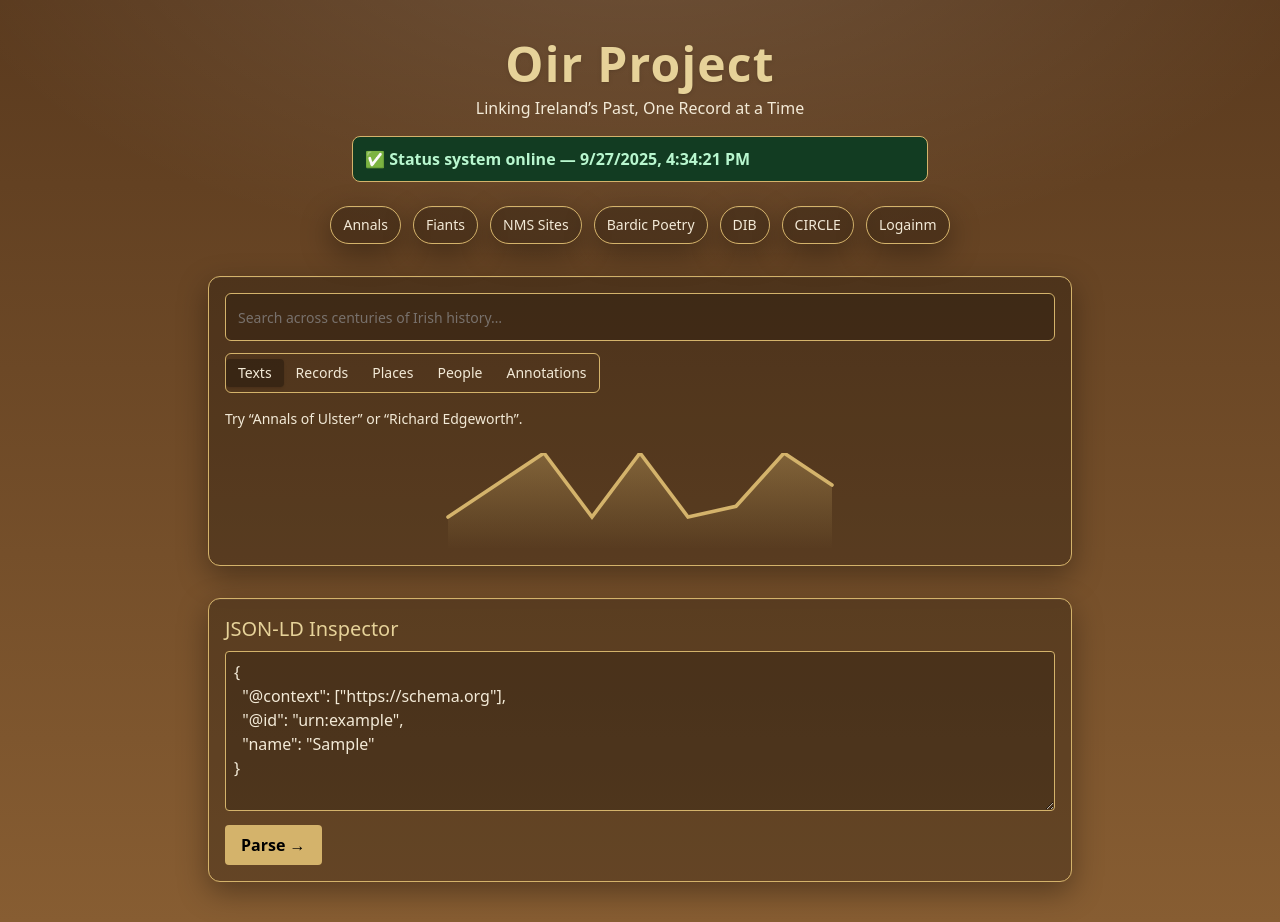
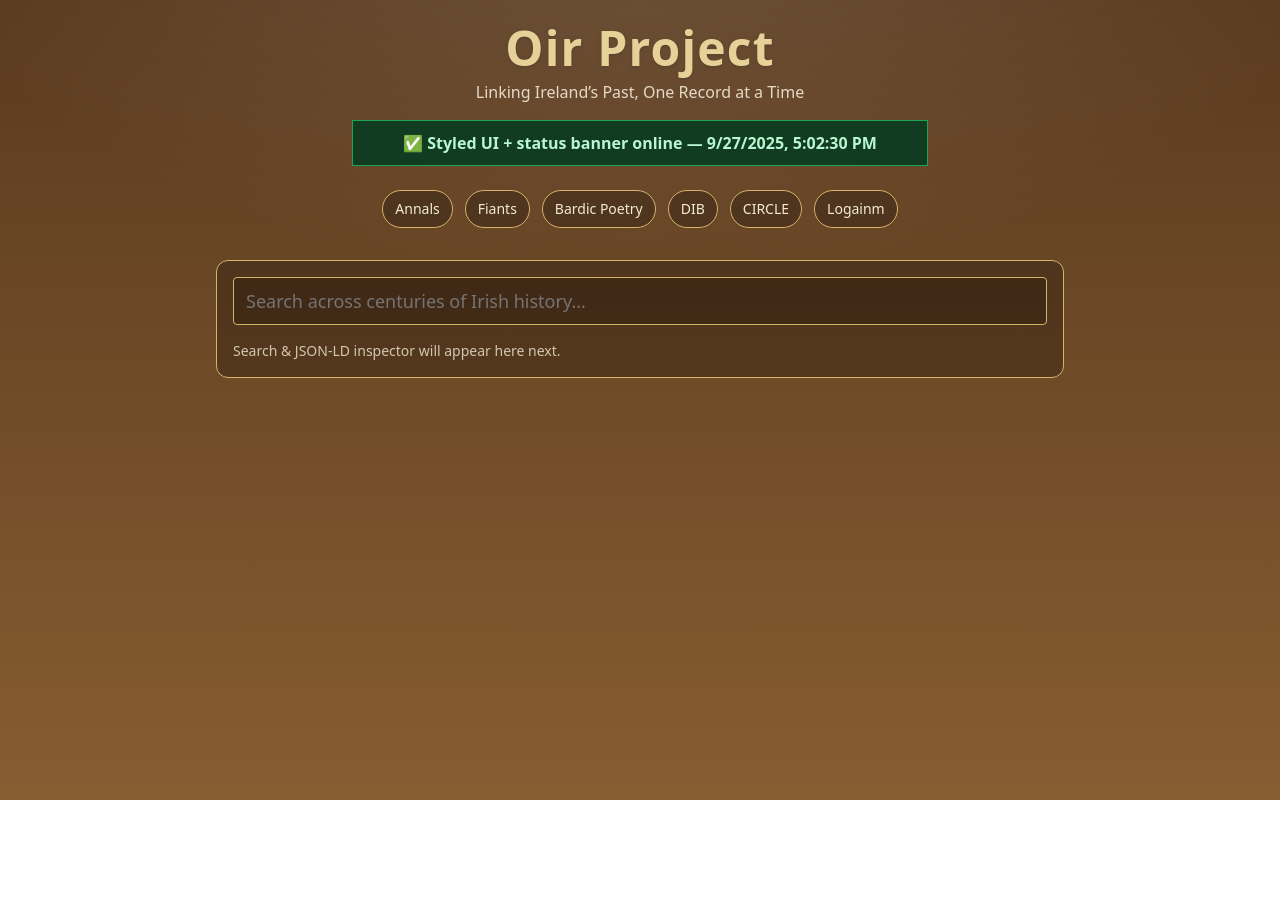
Before and after one commit to finantj/Oir-test-new, a Next.js app: page / in a window 1280 px wide. After the commit the page ends 800 px from the top, so only its background shows below. Built offline with nearby package versions, Linux system fonts and the light colour scheme.

Commit message:
feat: styled parchment UI + green status banner

```diff
--- a/src/app/api/status/route.ts
+++ b/src/app/api/status/route.ts
@@ -6,9 +6,7 @@ export async function GET() {
     const p = path.join(process.cwd(), "src", "status.json");
     const raw = await fs.readFile(p, "utf8");
     return new Response(raw, { headers: { "content-type": "application/json" } });
-  } catch (e:any) {
-    return new Response(JSON.stringify({ steps: [], error: e?.message || String(e) }), {
-      headers: { "content-type": "application/json" }, status: 200
-    });
+  } catch {
+    return new Response(JSON.stringify({ steps: [] }), { headers: { "content-type": "application/json" } });
   }
 }
--- a/src/app/globals.css
+++ b/src/app/globals.css
@@ -3,95 +3,19 @@
 @tailwind utilities;
 
 :root {
-  --background: 0 0% 100%;
-  --foreground: 20 14.3% 4.1%;
-  --card: 0 0% 100%;
-  --card-foreground: 20 14.3% 4.1%;
-  --popover: 0 0% 100%;
-  --popover-foreground: 20 14.3% 4.1%;
-  --primary: 24.6 95% 53.1%;
-  --primary-foreground: 60 9.1% 97.8%;
-  --secondary: 60 4.8% 95.9%;
-  --secondary-foreground: 24 9.8% 10%;
-  --muted: 60 4.8% 95.9%;
-  --muted-foreground: 25 5.3% 44.7%;
-  --accent: 60 4.8% 95.9%;
-  --accent-foreground: 24 9.8% 10%;
-  --destructive: 0 84.2% 60.2%;
-  --destructive-foreground: 60 9.1% 97.8%;
-  --border: 20 5.9% 90%;
-  --input: 20 5.9% 90%;
-  --ring: 24.6 95% 53.1%;
-  --radius: 0.5rem;
+  --oir-brown-700:#5a3a1e;
+  --oir-brown-500:#875d32;
+  --oir-gold-300:#e6d299;
+  --oir-cream:#f3ead7;
 }
 
-.dark {
-  --background: 20 14.3% 4.1%;
-  --foreground: 60 9.1% 97.8%;
-  --card: 20 14.3% 4.1%;
-  --card-foreground: 60 9.1% 97.8%;
-  --popover: 20 14.3% 4.1%;
-  --popover-foreground: 60 9.1% 97.8%;
-  --primary: 24.6 95% 53.1%;
-  --primary-foreground: 60 9.1% 97.8%;
-  --secondary: 12 6.5% 15.1%;
-  --secondary-foreground: 60 9.1% 97.8%;
-  --muted: 12 6.5% 15.1%;
-  --muted-foreground: 24 5.4% 63.9%;
-  --accent: 12 6.5% 15.1%;
-  --accent-foreground: 60 9.1% 97.8%;
-  --destructive: 0 72.2% 50.6%;
-  --destructive-foreground: 60 9.1% 97.8%;
-  --border: 12 6.5% 15.1%;
-  --input: 12 6.5% 15.1%;
-  --ring: 24.6 95% 53.1%;
-}
-
-@layer base {
-  * {
-    @apply border-border;
-  }
-  body {
-    @apply bg-background text-foreground;
-  }
-}
-
-:root {
-  --oir-brown-900: #3c2614;
-  --oir-brown-700: #5a3a1e;
-  --oir-brown-500: #875d32;
-  --oir-gold-400: #d4b36b;
-  --oir-gold-300: #e6d299;
-  --oir-cream: #f3ead7;
-}
-
-body.bg-oir {
+body {
+  margin:0;
+  min-height:100vh;
   background:
-    radial-gradient(1200px 600px at 50% -10%, rgba(255, 255, 255, 0.12), transparent 60%),
+    radial-gradient(1200px 600px at 50% -10%, rgba(255,255,255,.12), transparent 60%),
     linear-gradient(to bottom, var(--oir-brown-700), var(--oir-brown-500));
-}
-
-.text-oir-cream {
   color: var(--oir-cream);
 }
-
-.text-gold {
-  color: var(--oir-gold-300);
-}
-
-.bg-gold {
-  background-color: var(--oir-gold-400);
-}
-
-.border-gold {
-  border-color: var(--oir-gold-400);
-}
-
-.shadow-oir {
-  box-shadow: 0 10px 30px rgba(0, 0, 0, 0.35), inset 0 1px 0 rgba(255, 255, 255, 0.05);
-}
-
-input,
-textarea {
-  color: var(--oir-cream);
-}
+.border-gold { border-color:#d4b36b; }
+.text-gold { color: var(--oir-gold-300); }
--- a/src/app/layout.tsx
+++ b/src/app/layout.tsx
@@ -1,20 +1,14 @@
-import "./globals.css";
-import { EB_Garamond } from "next/font/google";
-
-const garamond = EB_Garamond({
-  subsets: ["latin"],
-  variable: "--font-garamond",
-});
+import './globals.css';
 
 export const metadata = {
-  title: "Oir Project",
-  description: "Linking Ireland’s Past, One Record at a Time",
+  title: 'Oir Project',
+  description: 'Linking Ireland’s Past, One Record at a Time'
 };
 
 export default function RootLayout({ children }: { children: React.ReactNode }) {
   return (
-    <html lang="en" className={garamond.variable}>
-      <body className="min-h-screen bg-oir text-oir-cream antialiased">{children}</body>
+    <html lang="en">
+      <body className="min-h-screen">{children}</body>
     </html>
   );
 }
--- a/src/app/page.tsx
+++ b/src/app/page.tsx
@@ -1,206 +1,43 @@
 "use client";
 import { useEffect, useState } from "react";
-import { Tabs, TabsList, TabsTrigger } from "@/components/ui/tabs";
-import { Input } from "@/components/ui/input";
-import { Card, CardContent } from "@/components/ui/card";
-import { IconBadge, StarToggle } from "@/components/IconBadge";
-import TimelineSparkline from "@/components/TimelineSparkline";
 
 type Step = { label: string; time?: string };
 
-const DATASET_CHIPS = ["Annals", "Fiants", "NMS Sites", "Bardic Poetry", "DIB", "CIRCLE", "Logainm"];
-const TABS = [
-  { key: "", label: "Texts" },
-  { key: "CreativeWork", label: "Records" },
-  { key: "Place", label: "Places" },
-  { key: "Person", label: "People" },
-  { key: "Annotation", label: "Annotations" },
-];
-
-const demoTimeline = Array.from({ length: 9 }).map((_, i) => ({
-  year: 1000 + i * 100,
-  count: Math.round(Math.random() * 8 + 2),
-}));
-
-export default function HomePage() {
+export default function Home() {
   const [steps, setSteps] = useState<Step[]>([]);
-  const [statusError, setStatusError] = useState<string | null>(null);
-  const [q, setQ] = useState("");
-  const [type, setType] = useState<string>("");
-  const [results, setResults] = useState<any[]>([]);
-
   useEffect(() => {
-    (async () => {
-      try {
-        const res = await fetch("/api/status");
-        if (!res.ok) throw new Error(`HTTP ${res.status}`);
-        const data = await res.json();
-        setSteps(Array.isArray(data.steps) ? data.steps : []);
-      } catch (err: any) {
-        setStatusError(err?.message || String(err));
-      }
-    })();
+    fetch("/api/status").then(r => r.json()).then(d => setSteps(d.steps ?? [])).catch(()=>{});
   }, []);
-
-  const lastStep = steps[steps.length - 1];
-
-  useEffect(() => {
-    const ctl = new AbortController();
-    if (!q) {
-      setResults([]);
-      return;
-    }
-    const url = new URL("/api/search", window.location.origin);
-    url.searchParams.set("q", q);
-    if (type) url.searchParams.set("type", type);
-    fetch(url.toString(), { signal: ctl.signal })
-      .then((r) => r.json())
-      .then(setResults)
-      .catch(() => {});
-    return () => ctl.abort();
-  }, [q, type]);
+  const last = steps[steps.length - 1];
+  const chips = ['Annals','Fiants','Bardic Poetry','DIB','CIRCLE','Logainm'];
 
   return (
-    <div className="max-w-4xl mx-auto py-10 px-4">
+    <main className="max-w-4xl mx-auto p-6">
       <header className="text-center mb-8">
         <h1 className="text-5xl font-semibold tracking-wide text-gold drop-shadow">Oir Project</h1>
-        <p className="mt-2 text-oir-cream/90">Linking Ireland’s Past, One Record at a Time</p>
-        {lastStep && (
-          <div
-            className="mt-4 mx-auto max-w-xl rounded-lg border border-gold text-left"
-            style={{
-              background: "#123c22",
-              color: "#b8f7cf",
-              fontWeight: 600,
-              padding: "10px 12px",
-            }}
-          >
-            ✅ {lastStep.label}
-            {lastStep.time ? ` — ${new Date(lastStep.time).toLocaleString()}` : ""}
-          </div>
-        )}
-        {!lastStep && statusError && (
-          <div
-            className="mt-4 mx-auto max-w-xl rounded-lg border border-gold text-left"
-            style={{
-              background: "#3c1212",
-              borderColor: "#a41e1e",
-              color: "#f7b8b8",
-              fontWeight: 600,
-              padding: "10px 12px",
-            }}
-          >
-            ⚠️ Status error: {statusError}. Try reloading or confirm <code>/api/status</code> exists in this deployment.
+        <p className="mt-2 opacity-90">Linking Ireland’s Past, One Record at a Time</p>
+        {last && (
+          <div className="mt-4 mx-auto max-w-xl rounded-lg border"
+               style={{background:"#123c22", borderColor:"#1ea453", color:"#b8f7cf", fontWeight:600, padding:"10px 12px"}}>
+            ✅ {last.label} {last.time ? `— ${new Date(last.time).toLocaleString()}` : ""}
           </div>
         )}
         <div className="mt-6 flex flex-wrap items-center justify-center gap-3 text-sm">
-          {DATASET_CHIPS.map((k) => (
-            <span
-              key={k}
-              className="px-3 py-2 rounded-full bg-black/25 border border-gold text-oir-cream/90 shadow-oir"
-            >
-              {k}
-            </span>
+          {chips.map(k => (
+            <span key={k} className="px-3 py-2 rounded-full bg-black/25 border border-gold">{k}</span>
           ))}
         </div>
       </header>
 
-      <div className="bg-black/25 border border-gold rounded-xl p-4 shadow-oir">
-        <Input
-          value={q}
-          onChange={(e) => setQ(e.target.value)}
+      <section className="bg-black/25 border border-gold rounded-xl p-4">
+        <input
           placeholder="Search across centuries of Irish history…"
-          className="h-12 text-lg bg-black/20 border-gold text-oir-cream placeholder:text-oir-cream/60"
+          className="w-full h-12 px-3 text-lg bg-black/20 border border-gold rounded placeholder:opacity-60"
         />
-
-        <div className="mt-3">
-          <Tabs value={type} onValueChange={setType}>
-            <TabsList className="bg-transparent border border-gold">
-              {TABS.map((t) => (
-                <TabsTrigger key={t.key} value={t.key} className="data-[state=active]:bg-black/30 text-oir-cream">
-                  {t.label}
-                </TabsTrigger>
-              ))}
-            </TabsList>
-          </Tabs>
+        <div className="mt-4 text-sm opacity-80">
+          Search & JSON-LD inspector will appear here next.
         </div>
-
-        <div className="mt-4 space-y-2">
-          {results.map((r: any) => {
-            const icon: "MapPin" | "User" | "BookOpen" =
-              r["@type"] === "Place" ? "MapPin" : r["@type"] === "Person" ? "User" : "BookOpen";
-            return (
-              <Card key={r.id} className="bg-black/20 border border-gold text-oir-cream">
-                <CardContent className="p-3 flex items-center">
-                  <IconBadge type={icon} />
-                  <div className="ml-3">
-                    <div className="font-semibold">{r.name || r.title}</div>
-                    <div className="text-sm opacity-80">{r.date || r._slug}</div>
-                  </div>
-                  <div className="ml-auto">
-                    <StarToggle />
-                  </div>
-                </CardContent>
-              </Card>
-            );
-          })}
-
-          {results.length === 0 && (
-            <div className="text-oir-cream/70 text-sm">Try “Annals of Ulster” or “Richard Edgeworth”.</div>
-          )}
-        </div>
-
-        <div className="mt-6">
-          <TimelineSparkline data={demoTimeline} />
-        </div>
-      </div>
-
-      <section className="mt-8">
-        <JsonLdInspector />
       </section>
-    </div>
+    </main>
   );
 }
-
-function JsonLdInspector() {
-  const [raw, setRaw] = useState(
-    `{
-  "@context": ["https://schema.org"],
-  "@id": "urn:example",
-  "name": "Sample"
-}`
-  );
-  const [out, setOut] = useState<string>("");
-
-  const parse = async () => {
-    try {
-      const res = await fetch("/api/inspect", {
-        method: "POST",
-        headers: { "content-type": "application/json" },
-        body: JSON.stringify({ jsonld: JSON.parse(raw) }),
-      });
-      setOut(await res.text());
-    } catch (e: any) {
-      setOut(String(e?.message || e));
-    }
-  };
-
-  return (
-    <div className="bg-black/25 border border-gold rounded-xl p-4 shadow-oir">
-      <h2 className="text-gold text-xl mb-2">JSON-LD Inspector</h2>
-      <textarea
-        className="w-full h-40 bg-black/20 border border-gold rounded p-2 text-oir-cream"
-        value={raw}
-        onChange={(e) => setRaw(e.target.value)}
-      />
-      <button onClick={parse} className="mt-2 px-4 py-2 rounded bg-gold text-black font-semibold">
-        Parse →
-      </button>
-      {out && (
-        <pre className="mt-3 text-sm bg-black/20 border border-gold rounded p-3 text-oir-cream overflow-x-auto whitespace-pre-wrap">
-          {out}
-        </pre>
-      )}
-    </div>
-  );
-}
--- a/src/status.json
+++ b/src/status.json
@@ -23,6 +23,10 @@
     {
       "label": "Status system online",
       "time": "2025-09-27T16:34:21.678Z"
+    },
+    {
+      "label": "Styled UI + status banner online",
+      "time": "2025-09-27T17:02:30.592Z"
     }
   ]
 }
```
